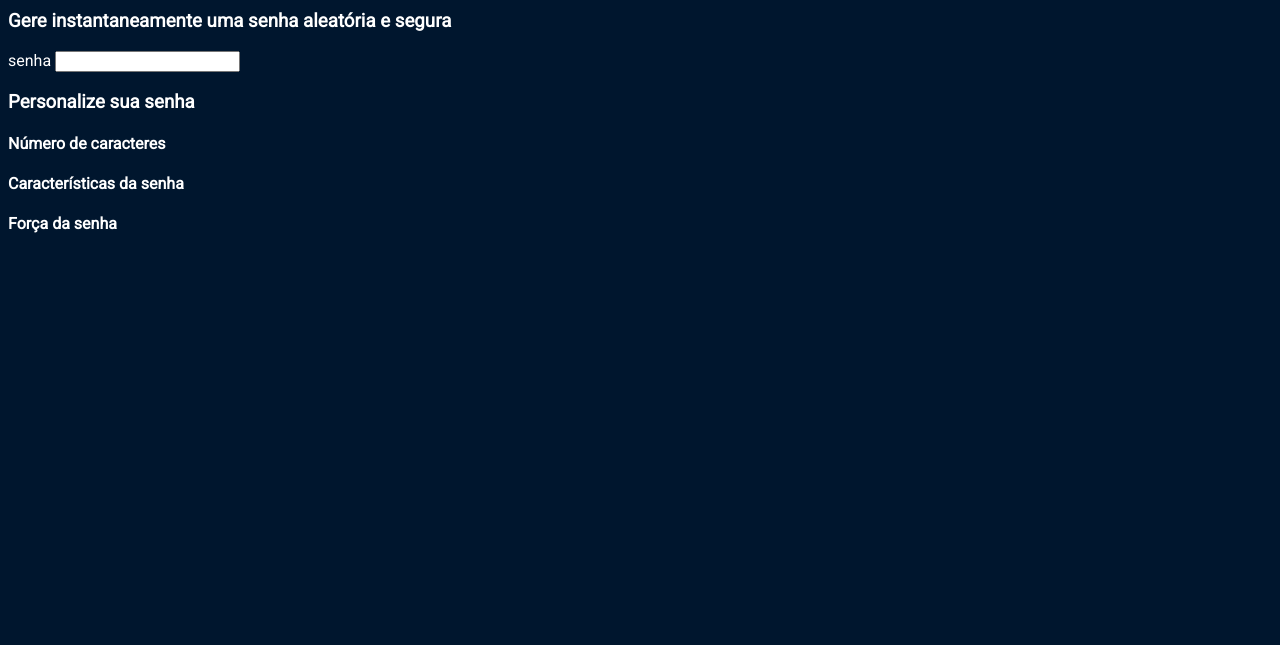
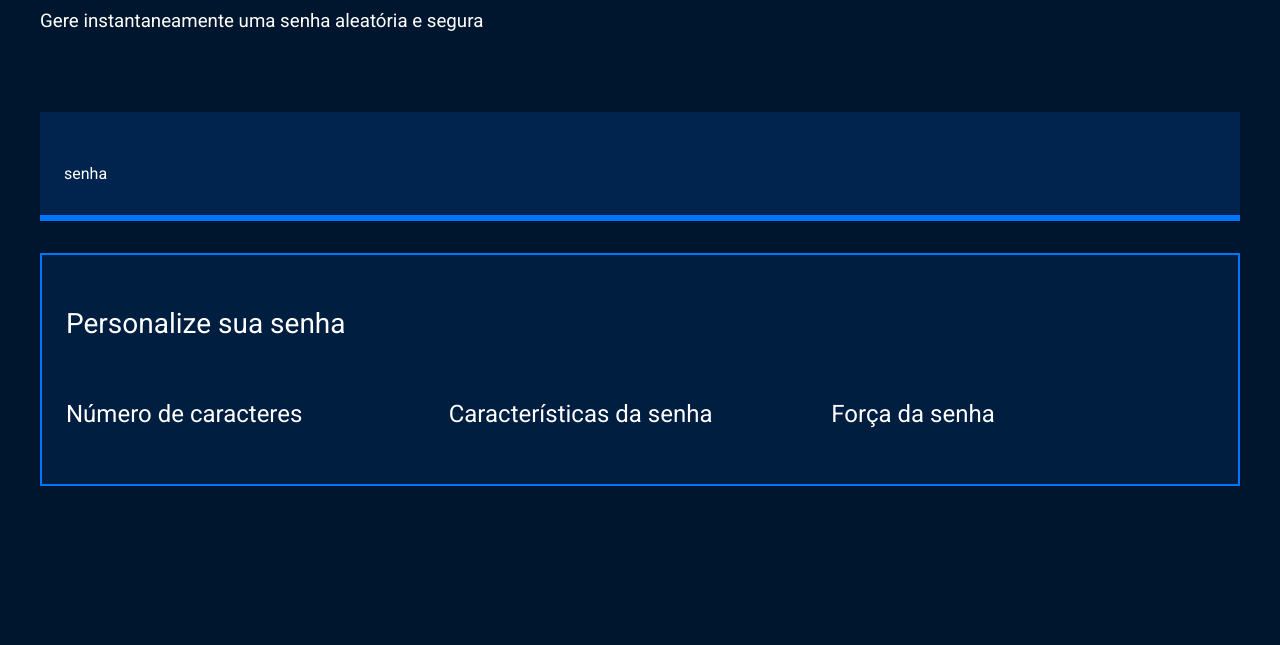
Before and after one commit to viickh/gerador-de-senhas., a plain HTML site: page index.html in a window 1280 px wide. Shown: the part 155-800 px from the top of the page. Drawn offline with Linux system fonts and the light colour scheme.

Commit message:
style.css

```diff
--- a/style.css
+++ b/style.css
@@ -10,6 +10,10 @@
     --roboto-mono: 'Roboto Mono', monospace;
 }
 
+*{
+    font-weight: 400;
+}
+
 body{
     color: var(--branco);
     background-color: var(--cor-de-fundo);
@@ -20,3 +24,69 @@ body{
     font-family: var(--roboto-mono);
     font-size:32px;
 }
+
+.titulo-secundario{
+    font: size 24px;
+}
+
+.conteido-titulo{
+    text-align: center;
+    margin-top: 80px;
+}
+
+.conteudo-senha{
+    margin-top: 80px;
+    background: var(--fundo-senha);
+    padding: 24px;
+    border-bottom: 6px solid var(--borda);
+}
+
+#campo-senha {
+    background-color: var(--fundo-senha);
+    border: none;
+    color: var(--branco);
+    font-family: var(--roboto-mono);
+    font-size: 40px;
+    width: 70%;
+}
+
+#campo-senha:focus {
+    outline: none;
+}
+
+.conteudo{
+    max-width: 1200px;
+    margin: 0 auto;
+}
+
+.parametro{
+    background-color: var(--fundo-texto);
+    border: 2px solid var(--borda);
+    margin-top: 32px;
+    padding: 24px;
+}
+
+.parametro-titulo{
+    font-family: var(--robot o-mono);
+    font-size: 28px;
+}
+
+.parametro-senha__titulo{
+    font-size:24px;
+}
+
+.parametro-coluna__senha{
+    display: flex;
+    flex-direction: column;
+    justify-content: center;
+}
+.parametro-senha{
+    width: 50%;
+    margin: 0 auto;
+}
+
+@media screen and (min-width: 768px) {
+    .parametro-coluna__senha{
+        flex-direction: row;
+    }
+}
```
